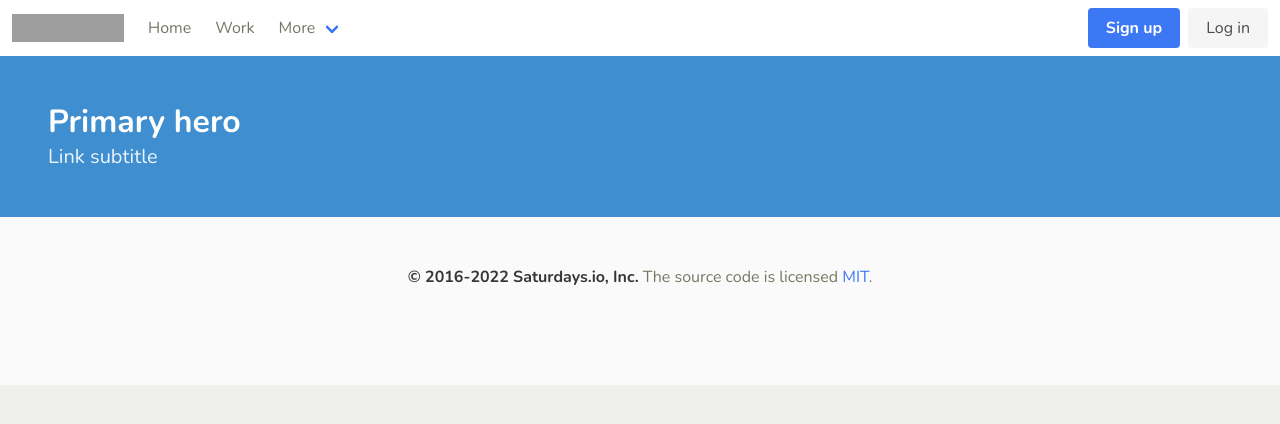
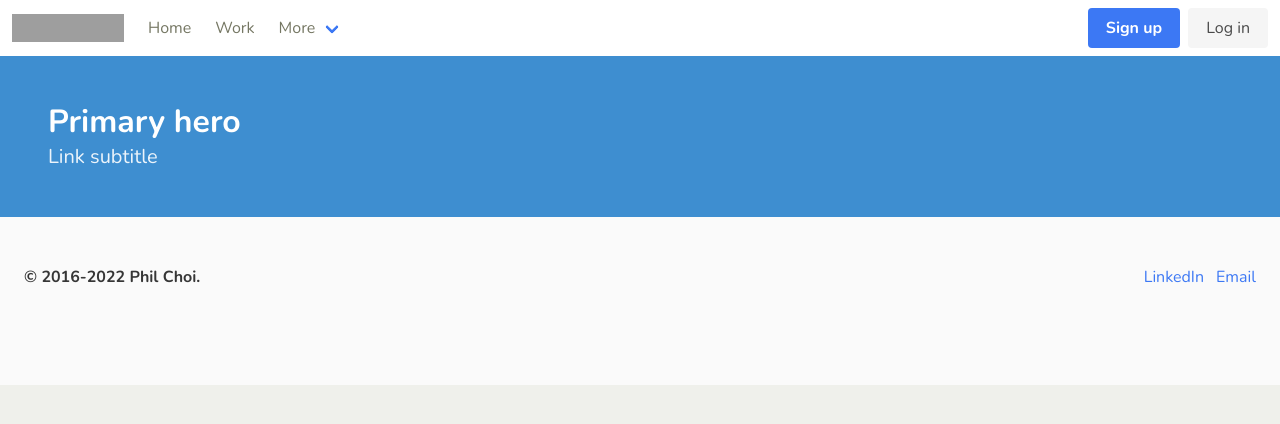
Before and after one commit to pchae/nuxt3-app, a Nuxt app: page / in a window 1280 px wide. Shown: the top 424 px of the page. Built offline with nearby package versions, Linux system fonts and the light colour scheme; grey boxes are pictures that could not be loaded.

Commit message:
update layout and links

```diff
--- a/components/Footer.vue
+++ b/components/Footer.vue
@@ -1,14 +1,25 @@
 <template>
   <footer class="footer">
-    <div class="content has-text-centered">
-      <p>
-        <strong>&#169; 2016-2022 Saturdays.io, Inc.</strong> The source code is licensed
-        <a href="http://opensource.org/licenses/mit-license.php">MIT</a>.
-      </p>
+    <div class="level is-mobile">
+        <div class=" has-text-left-mobile">
+            <p>
+                <strong>&#169; 2016-2022 Phil Choi.</strong>
+            </p>
+        </div>
+        <div class="level has-text-right-mobile">
+            <p class="level-item has-text-centered">
+                <a href="https://linkedin.com/in/pchoi1/">LinkedIn</a>
+            </p>
+            <p class="level-item has-text-centered">
+                <a href="mailto:contact@philchoi.ca">Email</a>
+            </p>
+        </div>
     </div>
   </footer>
 </template>
 
-<script setup></script>
+<script setup>
+</script>
 
-<style></style>
+<style>
+</style>
```
